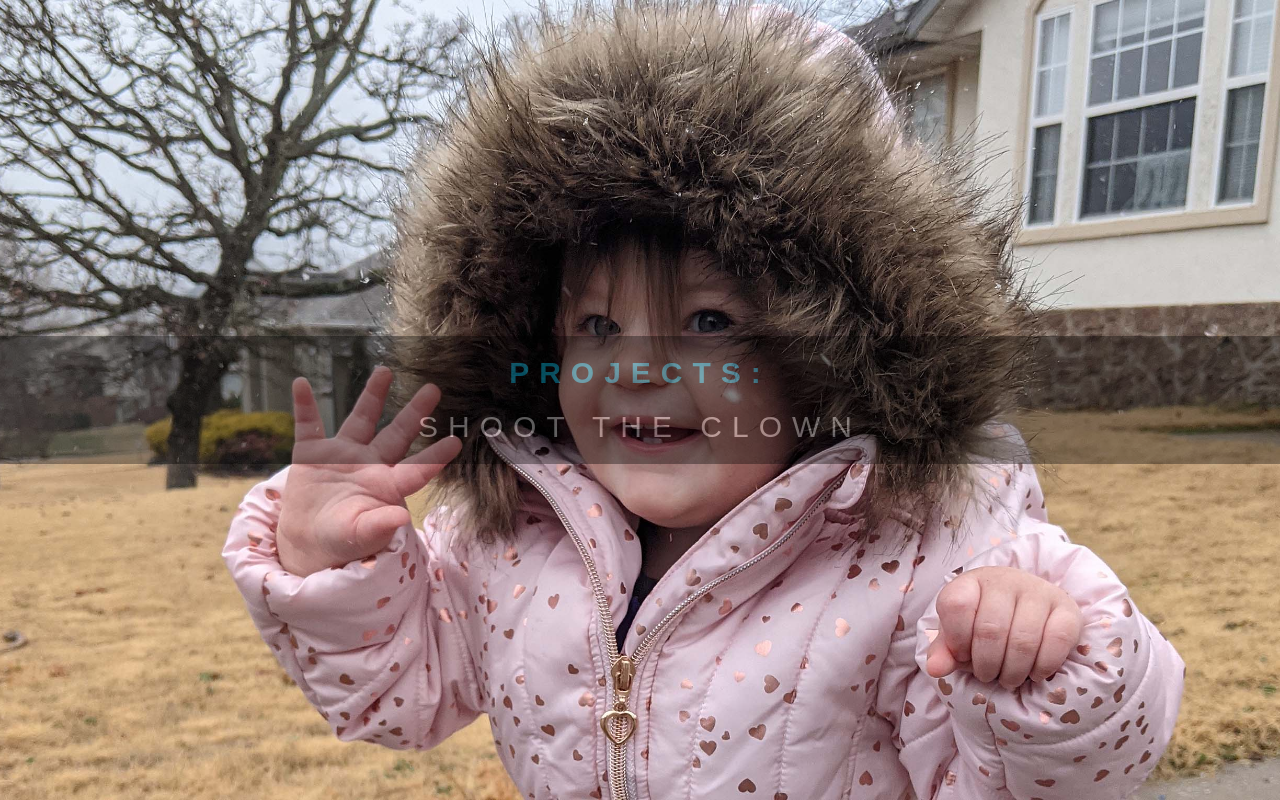
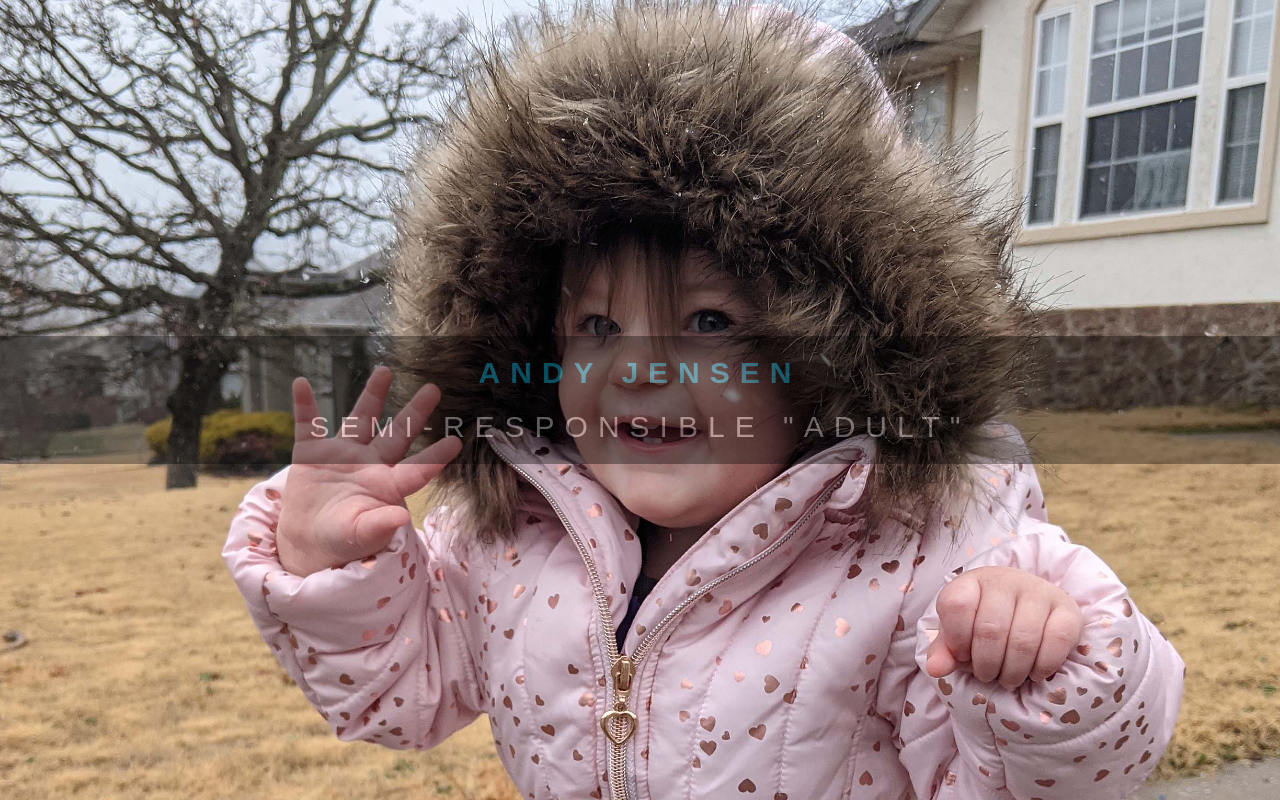
Before and after one commit to AndyJensen/andyjensen.github.io, a plain HTML site: page index.htm in a window 1280 px wide. Drawn offline with Linux system fonts and the light colour scheme.

```diff
--- a/index.htm
+++ b/index.htm
@@ -32,6 +32,7 @@
         font-size: 30px;
         letter-spacing: 10px;
         flex: 0 50 100%;
+        text-transform: uppercase;
       }
       .highlight {
         color: #00d2ff;
@@ -46,8 +47,8 @@
   <body>
     <div id="bg">
       <div class="caption">
-        <span class="highlight">PROJECTS:</span><br />
-        <a href="https://andyjensen.github.io/shoot-the-clown/" target="_self">SHOOT THE CLOWN</a>
+        <span class="highlight">Andy Jensen</span><br />
+        Semi-responsible "adult"
       </div>
     </div>
     <script src="konami.js"></script>
```
